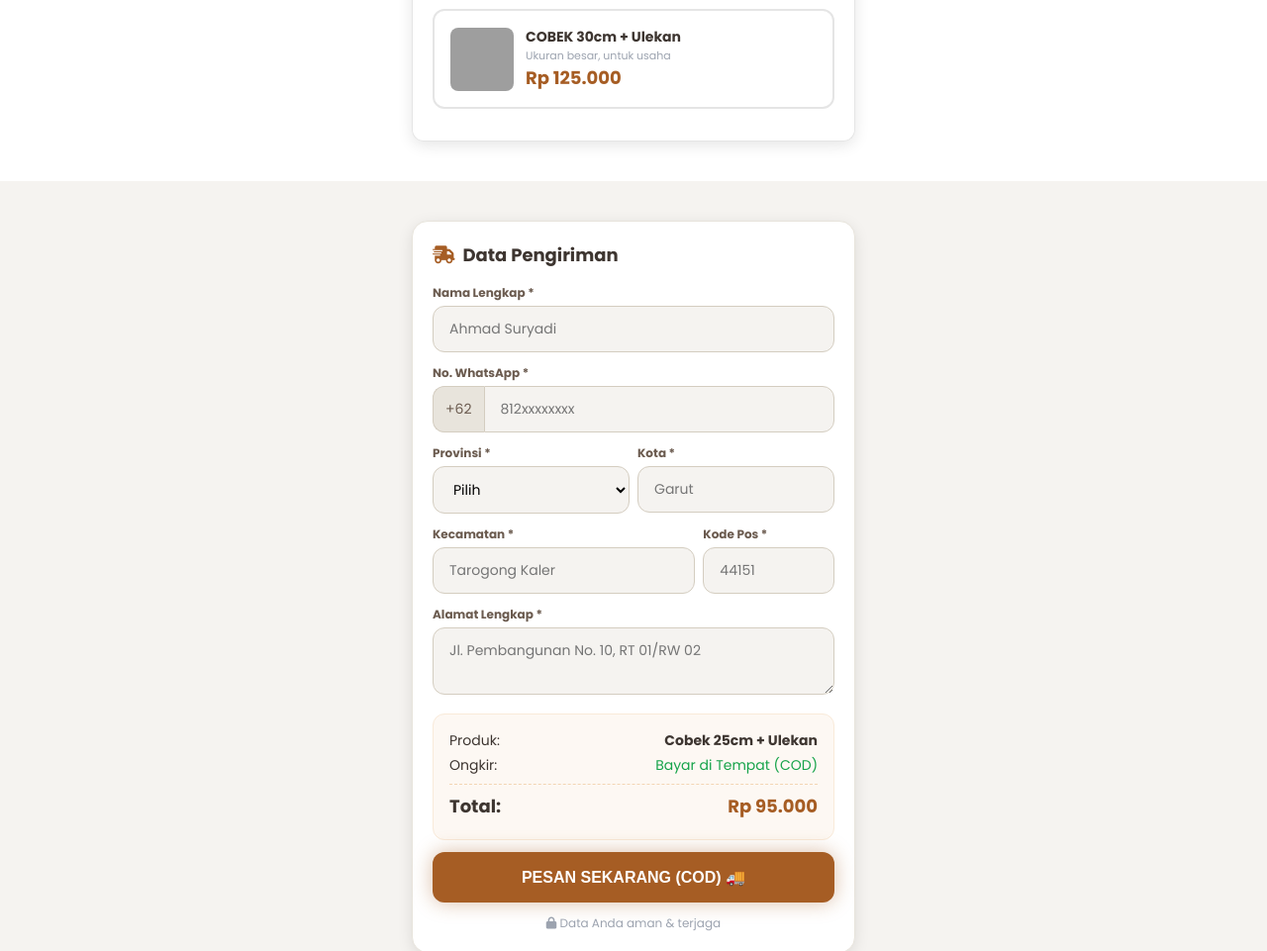
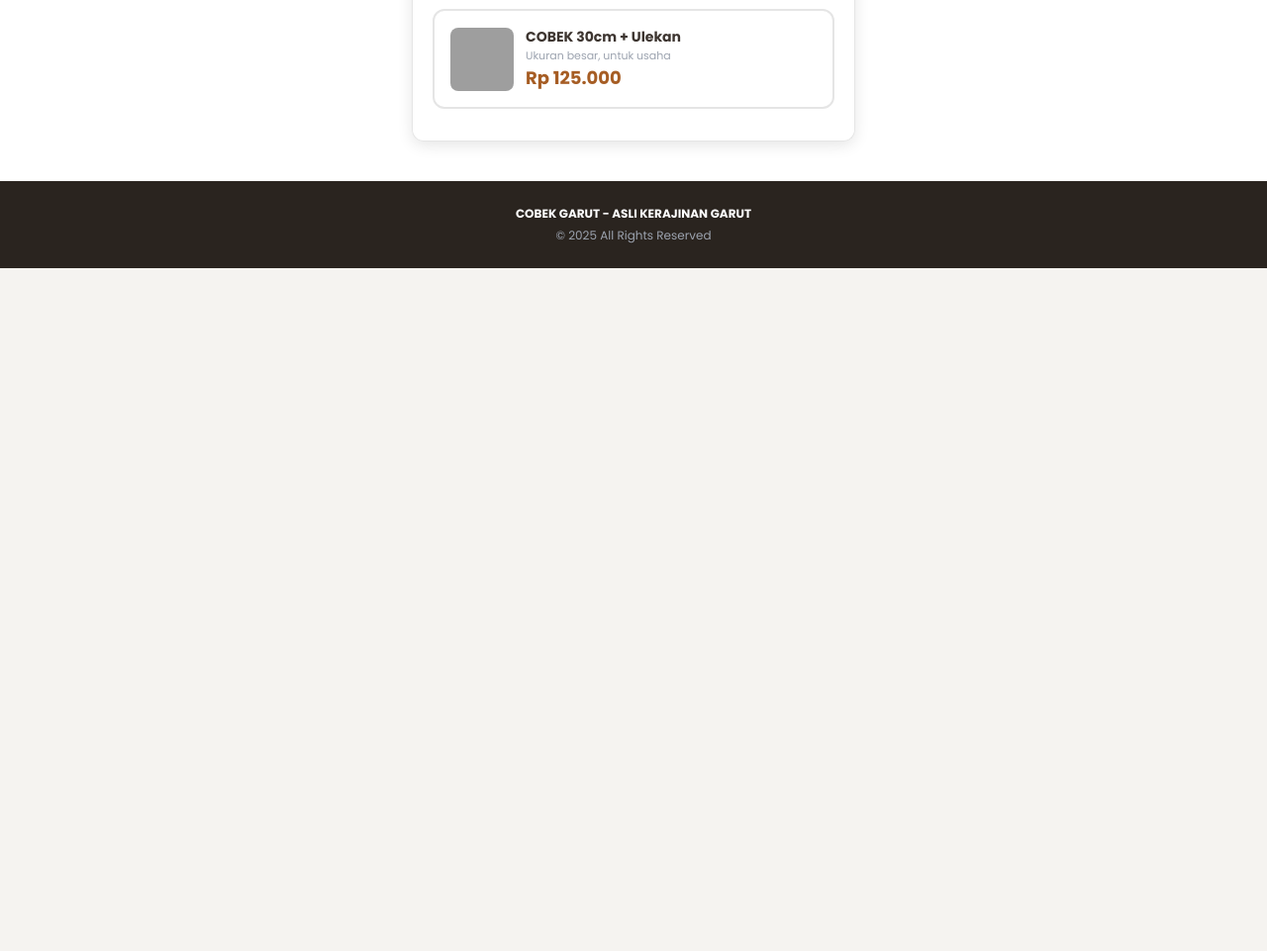
Before and after one commit to hqal/cobek, a plain HTML site: page everpro-version.html in a window 1280 px wide. Shown: the part 2199-3160 px from the top of the page at 99% size. After the commit the page ends 2470 px from the top, so only its background shows below. Drawn offline with Linux system fonts and the light colour scheme; grey boxes are pictures that could not be loaded.

Commit message:
Remove custom form, use Everpro form component instead

```diff
--- a/everpro-version.html
+++ b/everpro-version.html
@@ -718,77 +718,15 @@
         </div>
     </section>
 
-    <!-- Form -->
-    <section class="form-section" id="order">
-        <div class="container">
-            <div class="form-box">
-                <h3><i class="fa-solid fa-truck-fast"></i> Data Pengiriman</h3>
-                <form id="orderForm">
-                    <div class="form-group">
-                        <label>Nama Lengkap *</label>
-                        <input type="text" placeholder="Ahmad Suryadi" required>
-                    </div>
-                    <div class="form-group">
-                        <label>No. WhatsApp *</label>
-                        <div class="phone-input">
-                            <span>+62</span>
-                            <input type="tel" placeholder="812xxxxxxxx" required>
-                        </div>
-                    </div>
-                    <div class="form-row">
-                        <div class="form-group">
-                            <label>Provinsi *</label>
-                            <select required>
-                                <option value="">Pilih</option>
-                                <option>Jawa Barat</option>
-                                <option>DKI Jakarta</option>
-                                <option>Jawa Tengah</option>
-                                <option>Jawa Timur</option>
-                                <option>Banten</option>
-                                <option>Lainnya</option>
-                            </select>
-                        </div>
-                        <div class="form-group">
-                            <label>Kota *</label>
-                            <input type="text" placeholder="Garut" required>
-                        </div>
-                    </div>
-                    <div class="form-row-3">
-                        <div class="form-group">
-                            <label>Kecamatan *</label>
-                            <input type="text" placeholder="Tarogong Kaler" required>
-                        </div>
-                        <div class="form-group">
-                            <label>Kode Pos *</label>
-                            <input type="text" placeholder="44151" maxlength="5" required>
-                        </div>
-                    </div>
-                    <div class="form-group">
-                        <label>Alamat Lengkap *</label>
-                        <textarea rows="2" placeholder="Jl. Pembangunan No. 10, RT 01/RW 02" required></textarea>
-                    </div>
 
-                    <div class="summary">
-                        <div class="summary-row">
-                            <span>Produk:</span>
-                            <span id="sum-name"><b>Cobek 25cm + Ulekan</b></span>
-                        </div>
-                        <div class="summary-row">
-                            <span>Ongkir:</span>
-                            <span class="green">Bayar di Tempat (COD)</span>
-                        </div>
-                        <div class="summary-row total">
-                            <span>Total:</span>
-                            <span id="sum-price">Rp 95.000</span>
-                        </div>
-                    </div>
-
-                    <button type="submit" class="btn-submit">PESAN SEKARANG (COD) 🚚</button>
-                    <p class="form-note"><i class="fa-solid fa-lock"></i> Data Anda aman & terjaga</p>
-                </form>
-            </div>
-        </div>
-    </section>
+    <!--
+    =============================================
+    FORM ORDER EVERPRO
+    =============================================
+    Hapus section HTML ini dan tambahkan komponen
+    "Form Order" dari Everpro builder di sini.
+    =============================================
+    -->
 
     <!-- Footer -->
     <footer class="footer">
```
